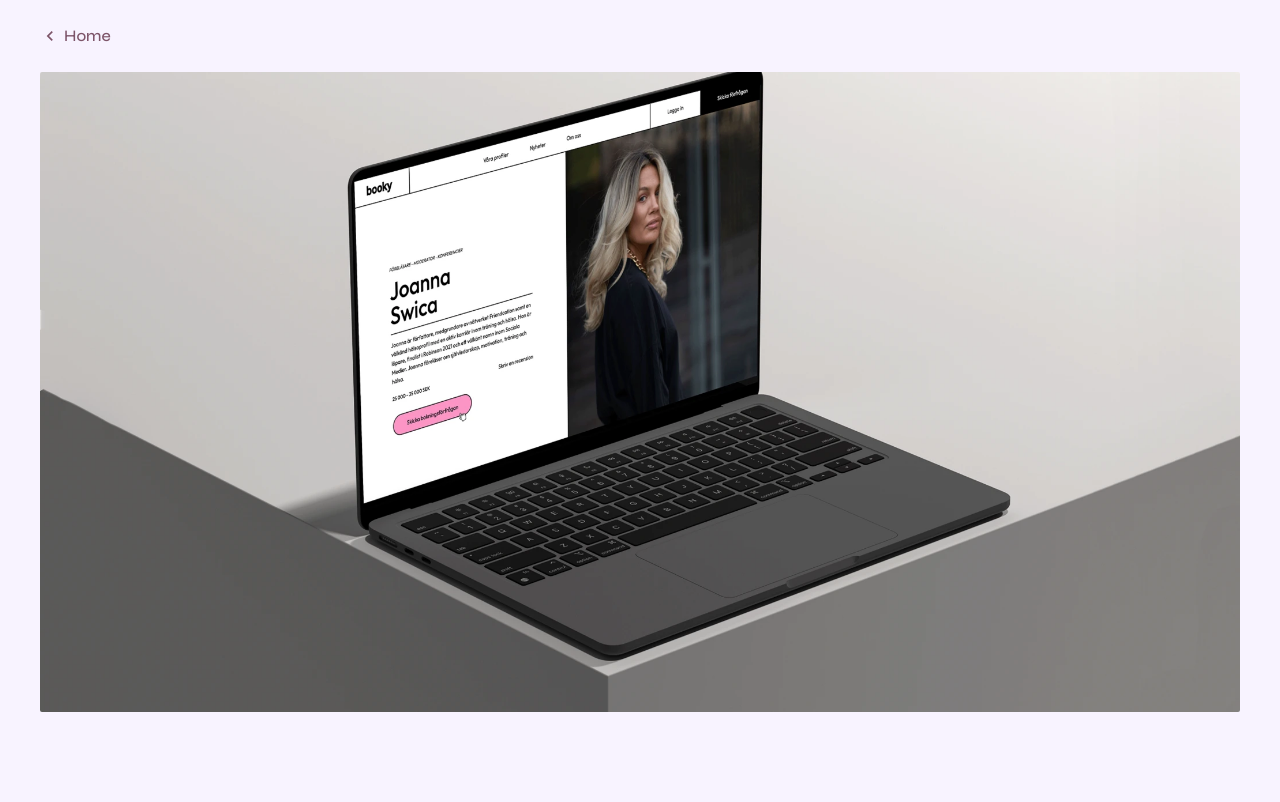
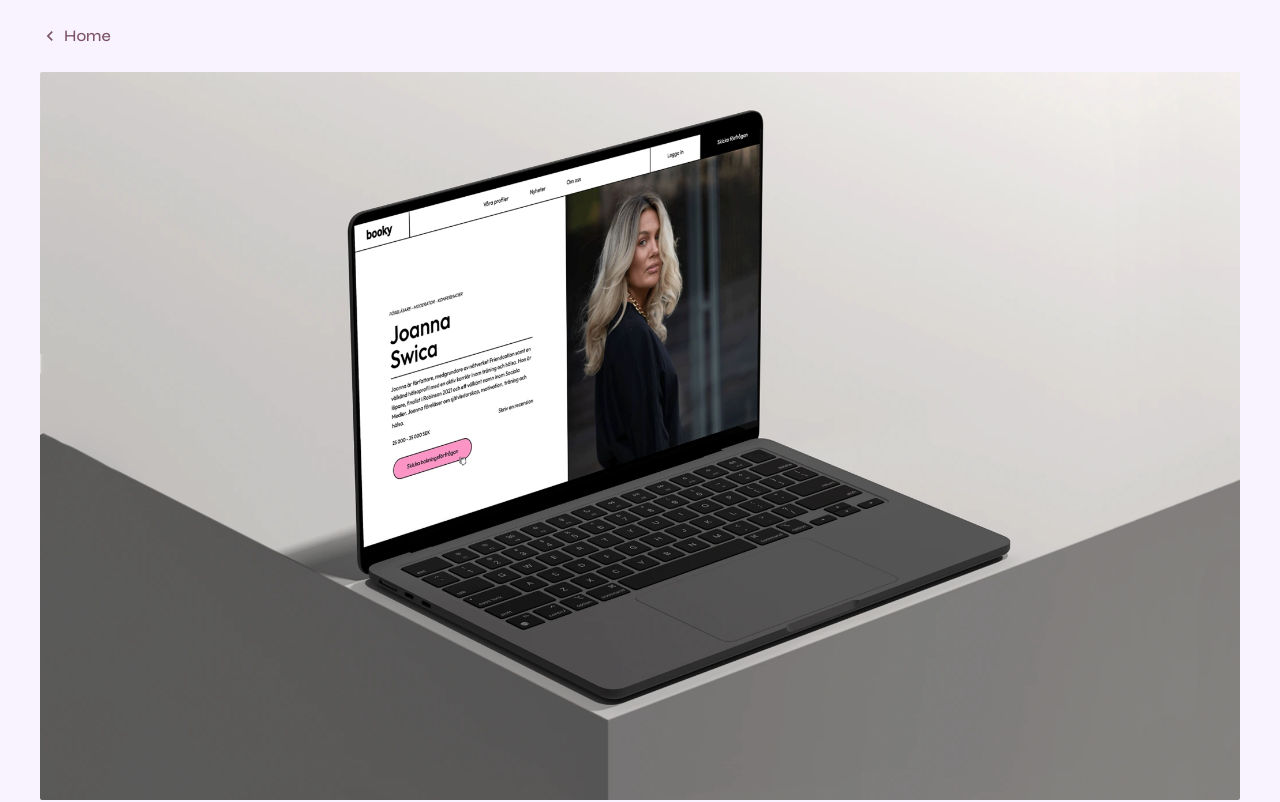
Before and after one commit to lica-ux/portfolio, a React (Vite) app: page /work/booky in a window 1280 px wide. Shown: the top 802 px of the page. Built offline with nearby package versions, Linux system fonts and the light colour scheme.

Commit message:
chore: auto-save 2026-05-08 11:33

```diff
--- a/src/components/CaseHero/CaseHero.tsx
+++ b/src/components/CaseHero/CaseHero.tsx
@@ -4,7 +4,7 @@ import RevealImage from '../RevealImage'
 // TODO: replace imageSrc with local .webp (max 2080×2080px, max 940kb)
 export default function CaseHero({ imageSrc, imageAlt, imagePosition }: CaseHeroProps) {
   return (
-    <div className="w-full overflow-hidden rounded-xs aspect-[4/3] md:aspect-auto md:h-[640px]">
+    <div className="w-full overflow-hidden rounded-xs aspect-[4/3] md:aspect-auto md:flex-1">
       <RevealImage
         src={imageSrc}
         alt={imageAlt}
--- a/src/pages/CasePage.tsx
+++ b/src/pages/CasePage.tsx
@@ -36,7 +36,7 @@ interface CasePageProps {
 export default function CasePage({ slug }: CasePageProps) {
   return (
     <>
-    <main className="snap-start snap-always min-h-[100svh] px-4 md:px-10 pt-6 flex flex-col">
+    <main className="snap-start snap-always h-[100svh] px-4 md:px-10 pt-6 flex flex-col">
       <Link
         to="/"
         className="inline-flex items-center gap-1 text-base font-medium font-display focus-visible:outline-2 focus-visible:outline-offset-2 focus-visible:outline-[var(--color-nav-text)] pb-6"
```
